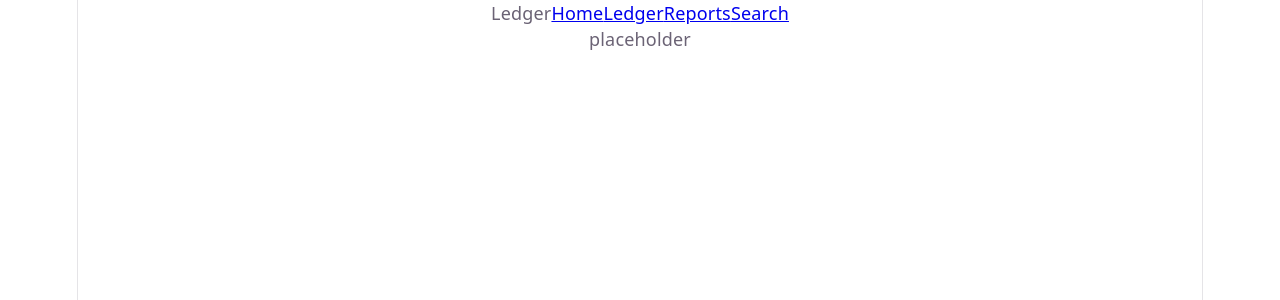
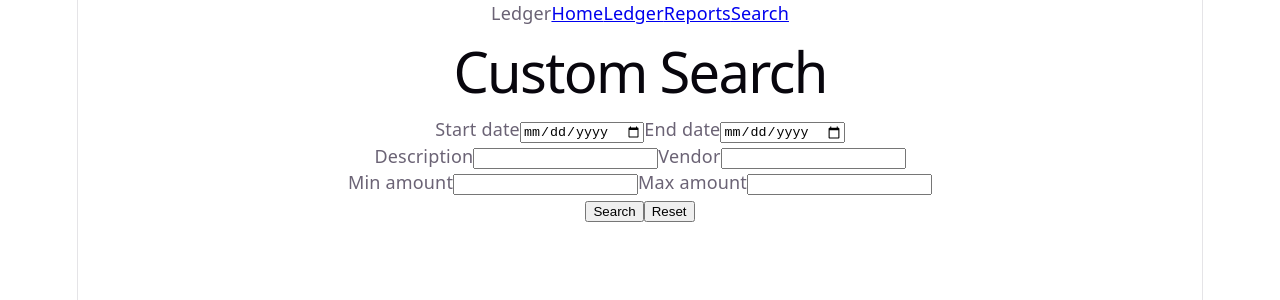
Before and after one commit to 15rubles/accounting-ledger, a React (Vite) app in the folder frontend/: page /search in a window 1280 px wide. Shown: the top 300 px of the page. Built offline with nearby package versions, Linux system fonts and the light colour scheme.

Commit message:
feat(frontend): add custom search page

```diff
--- a/frontend/src/pages/SearchPage.tsx
+++ b/frontend/src/pages/SearchPage.tsx
@@ -1,3 +1,68 @@
+import { useState } from 'react'
+import type { ChangeEvent, FormEvent } from 'react'
+import { useQuery } from '@tanstack/react-query'
+import { searchTransactions } from '../api/transactions'
+import TransactionTable from '../components/TransactionTable'
+import type { SearchCriteria } from '../types'
+
+const EMPTY: SearchCriteria = {
+  startDate: '',
+  endDate: '',
+  description: '',
+  vendor: '',
+  minAmount: '',
+  maxAmount: '',
+}
+
 export default function SearchPage() {
-  return ( <>placeholder</>)
+  const [form, setForm] = useState<SearchCriteria>(EMPTY)
+  const [submitted, setSubmitted] = useState<SearchCriteria | null>(null)
+
+  const { data, isLoading, error } = useQuery({
+    queryKey: ['search', submitted],
+    queryFn: () => searchTransactions(submitted!),
+    enabled: submitted !== null,
+  })
+
+  const update = (field: keyof SearchCriteria) => (e: ChangeEvent<HTMLInputElement>) =>
+    setForm({ ...form, [field]: e.target.value })
+
+  const handleSubmit = (e: FormEvent) => {
+    e.preventDefault()
+    setSubmitted({ ...form })
+  }
+
+  const handleReset = () => {
+    setForm(EMPTY)
+    setSubmitted(null)
+  }
+
+  return (
+    <>
+      <h1>Custom Search</h1>
+
+      <form className="card form" onSubmit={handleSubmit}>
+        <div className="row">
+          <label>Start date<input type="date" value={form.startDate} onChange={update('startDate')} /></label>
+          <label>End date<input type="date" value={form.endDate} onChange={update('endDate')} /></label>
+        </div>
+        <div className="row">
+          <label>Description<input value={form.description} onChange={update('description')} /></label>
+          <label>Vendor<input value={form.vendor} onChange={update('vendor')} /></label>
+        </div>
+        <div className="row">
+          <label>Min amount<input type="number" step="0.01" value={form.minAmount} onChange={update('minAmount')} /></label>
+          <label>Max amount<input type="number" step="0.01" value={form.maxAmount} onChange={update('maxAmount')} /></label>
+        </div>
+        <div className="row">
+          <button type="submit" className="primary">Search</button>
+          <button type="button" onClick={handleReset}>Reset</button>
+        </div>
+      </form>
+
+      {isLoading && <p className="muted">Searching...</p>}
+      {error && <p className="error">{error.message}</p>}
+      {data && <TransactionTable transactions={data} />}
+    </>
+  )
 }
```
Also changed, not shown: 1 other file (tests, documents, lock files or other folders).
